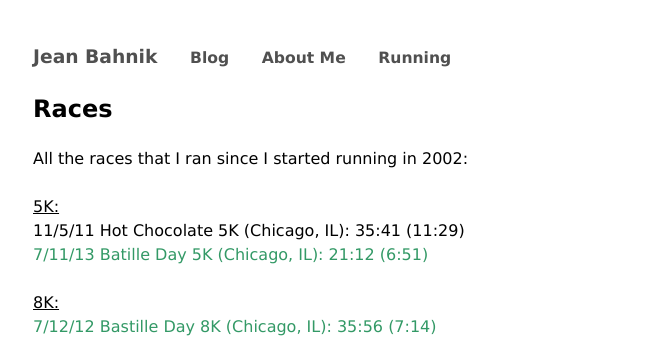
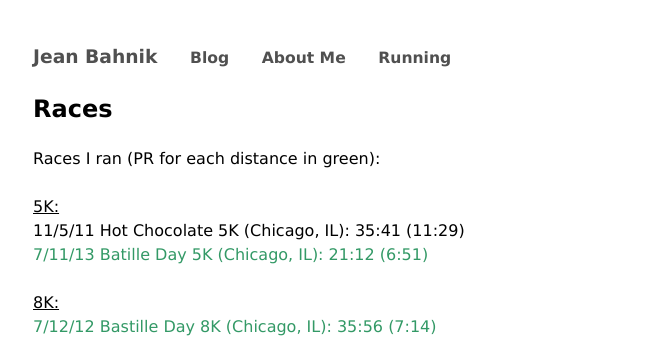
Before and after one commit to jeanbahnik/jeanbahnik.github.io, a Jekyll site: the page built from running/index.html, in a window 1280 px wide. Shown: the top 341 px of the page, without its empty margins (95-759 px from the left). Built offline with Jekyll 4.4.1, drawn with Linux system fonts in a browser that asks for light colours.

Commit message:
running page update

```diff
--- a/running/index.html
+++ b/running/index.html
@@ -10,7 +10,7 @@
   _wp_page_template: default
   dsq_thread_id: '489829774'
 ---
-All the races that I ran since I started running in 2002:<br/>
+Races I ran (PR for each distance in green):<br/>
 <br/>
 <span style="text-decoration: underline;">5K:</span><br/>
 11/5/11 Hot Chocolate 5K (Chicago, IL): 35:41 (11:29)<br/>
```
